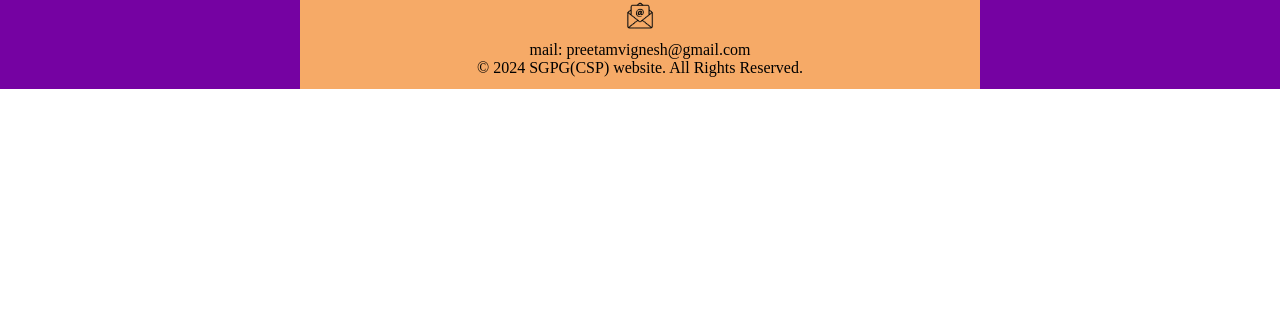
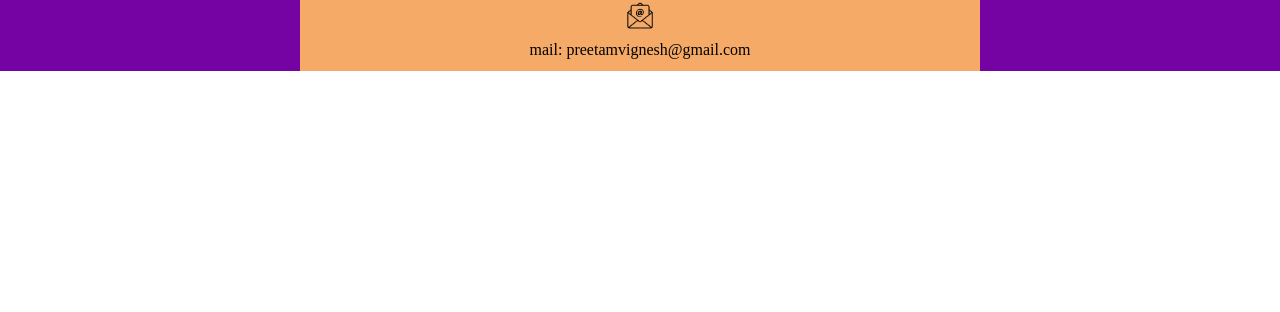
Before and after one commit to preetam-vignesh/preetam-vignesh.app.com, a plain HTML site: page index.html in a window 1280 px wide. Shown: the part 488-800 px from the top of the page. Drawn offline with Linux system fonts and the light colour scheme.

Commit message:
Update index.html

```diff
--- a/index.html
+++ b/index.html
@@ -18,7 +18,6 @@
             <h1>We are available on:</h1>
             <img src="images/email.png">
             <p>mail: preetamvignesh@gmail.com</p>
-            <p id="copyright">&copy; 2024 SGPG(CSP) website. All Rights Reserved.</p>
         </div>
     </div>
 </body>
```
